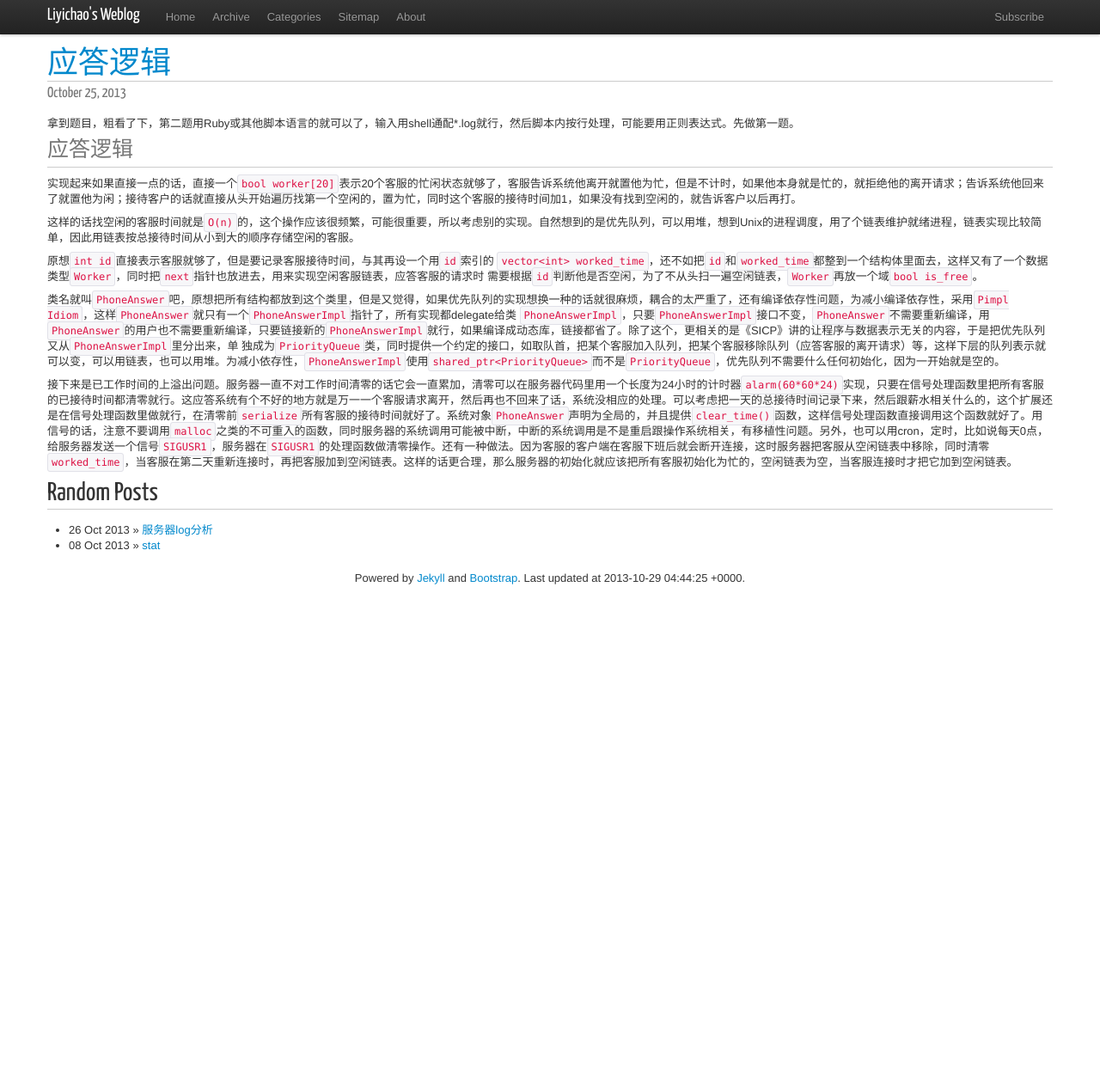
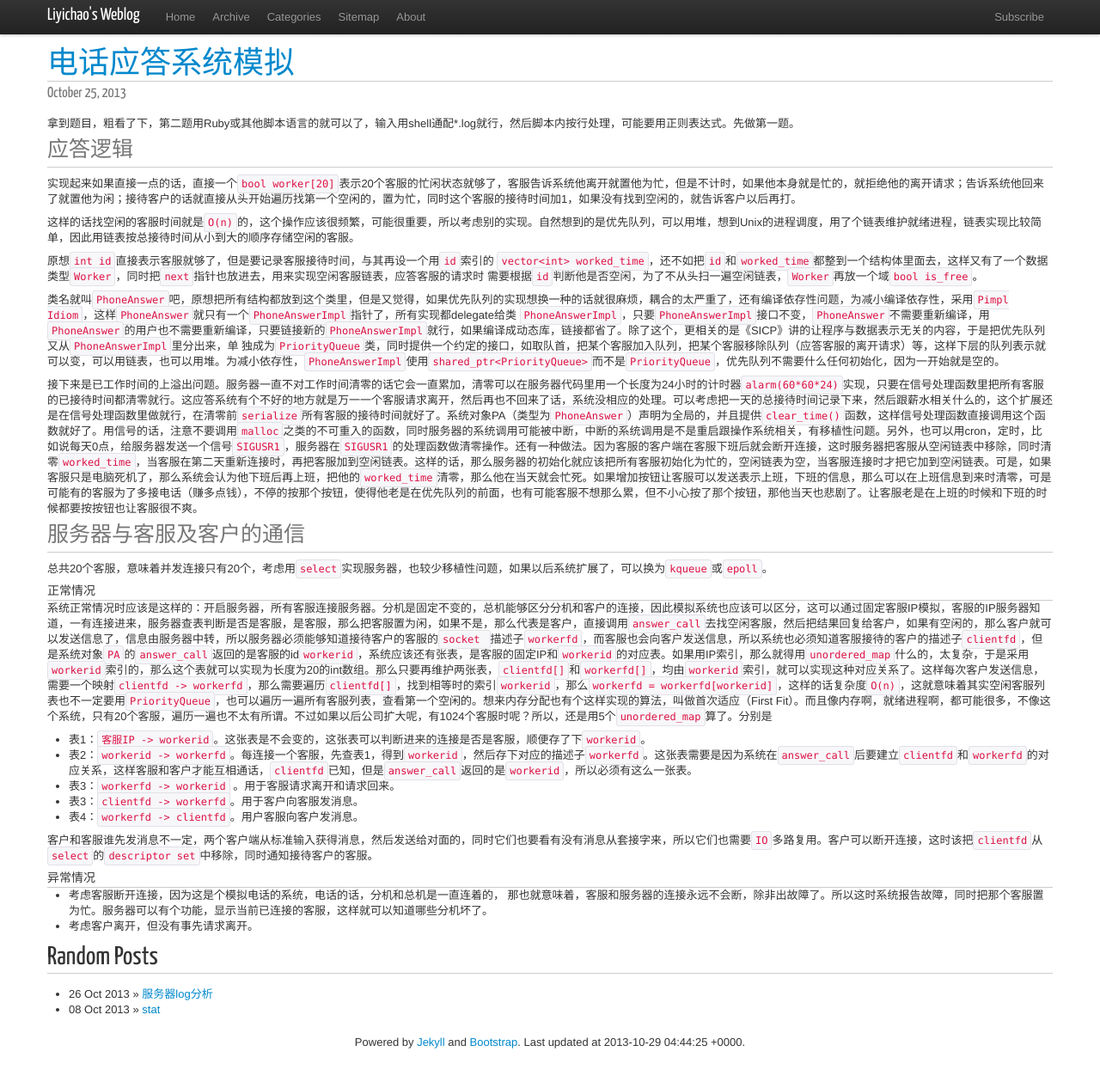
Before and after one commit to liyichao/liyichao.github.io, a Jekyll site: the page built from _posts/2013/2013-10-25-phone-answering-logic.md, in a window 1280 px wide and 1262 px high. Shown: the top 1259 px of the window at 86% size. Built offline with Jekyll 4.4.1, drawn with Linux system fonts in a browser that asks for light colours; nearby versions of some CDN libraries; Markdown is read by kramdown in place of the engine named in the settings; comment, search, counter and statistics services are not loaded.

Commit message:
no comment

```diff
--- a/_posts/2013/2013-10-25-phone-answering-logic.md
+++ b/_posts/2013/2013-10-25-phone-answering-logic.md
@@ -1,6 +1,6 @@
 ---
 layout: post
-title: "应答逻辑"
+title: "电话应答系统模拟"
 category:
 tags: []
 ---
@@ -19,4 +19,25 @@ worked_time`，还不如把`id`和`worked_time`都整到一个结构体里面去
 `PhoneAnswerImpl`，只要`PhoneAnswerImpl`接口不变，`PhoneAnswer`不需要重新编译，用`PhoneAnswer`的用户也不需要重新编译，只要链接新的`PhoneAnswerImpl`就行，如果编译成动态库，链接都省了。除了这个，更相关的是《SICP》讲的让程序与数据表示无关的内容，于是把优先队列又从`PhoneAnswerImpl`里分出来，单
 独成为`PriorityQueue`类，同时提供一个约定的接口，如取队首，把某个客服加入队列，把某个客服移除队列（应答客服的离开请求）等，这样下层的队列表示就可以变，可以用链表，也可以用堆。为减小依存性，`PhoneAnswerImpl`使用`shared_ptr<PriorityQueue>`而不是`PriorityQueue`，优先队列不需要什么任何初始化，因为一开始就是空的。
 
-接下来是已工作时间的上溢出问题。服务器一直不对工作时间清零的话它会一直累加，清零可以在服务器代码里用一个长度为24小时的计时器`alarm(60*60*24)`实现，只要在信号处理函数里把所有客服的已接待时间都清零就行。这应答系统有个不好的地方就是万一一个客服请求离开，然后再也不回来了话，系统没相应的处理。可以考虑把一天的总接待时间记录下来，然后跟薪水相关什么的，这个扩展还是在信号处理函数里做就行，在清零前`serialize`所有客服的接待时间就好了。系统对象`PhoneAnswer`声明为全局的，并且提供`clear_time()`函数，这样信号处理函数直接调用这个函数就好了。用信号的话，注意不要调用`malloc`之类的不可重入的函数，同时服务器的系统调用可能被中断，中断的系统调用是不是重启跟操作系统相关，有移植性问题。另外，也可以用cron，定时，比如说每天0点，给服务器发送一个信号`SIGUSR1`，服务器在`SIGUSR1`的处理函数做清零操作。还有一种做法。因为客服的客户端在客服下班后就会断开连接，这时服务器把客服从空闲链表中移除，同时清零`worked_time`，当客服在第二天重新连接时，再把客服加到空闲链表。这样的话更合理，那么服务器的初始化就应该把所有客服初始化为忙的，空闲链表为空，当客服连接时才把它加到空闲链表。
+接下来是已工作时间的上溢出问题。服务器一直不对工作时间清零的话它会一直累加，清零可以在服务器代码里用一个长度为24小时的计时器`alarm(60*60*24)`实现，只要在信号处理函数里把所有客服的已接待时间都清零就行。这应答系统有个不好的地方就是万一一个客服请求离开，然后再也不回来了话，系统没相应的处理。可以考虑把一天的总接待时间记录下来，然后跟薪水相关什么的，这个扩展还是在信号处理函数里做就行，在清零前`serialize`所有客服的接待时间就好了。系统对象PA（类型为`PhoneAnswer`）声明为全局的，并且提供`clear_time()`函数，这样信号处理函数直接调用这个函数就好了。用信号的话，注意不要调用`malloc`之类的不可重入的函数，同时服务器的系统调用可能被中断，中断的系统调用是不是重启跟操作系统相关，有移植性问题。另外，也可以用cron，定时，比如说每天0点，给服务器发送一个信号`SIGUSR1`，服务器在`SIGUSR1`的处理函数做清零操作。还有一种做法。因为客服的客户端在客服下班后就会断开连接，这时服务器把客服从空闲链表中移除，同时清零`worked_time`，当客服在第二天重新连接时，再把客服加到空闲链表。这样的话，那么服务器的初始化就应该把所有客服初始化为忙的，空闲链表为空，当客服连接时才把它加到空闲链表。可是，如果客服只是电脑死机了，那么系统会认为他下班后再上班，把他的`worked_time`清零，那么他在当天就会忙死。如果增加按钮让客服可以发送表示上班，下班的信息，那么可以在上班信息到来时清零，可是可能有的客服为了多接电话（赚多点钱），不停的按那个按钮，使得他老是在优先队列的前面，也有可能客服不想那么累，但不小心按了那个按钮，那他当天也悲剧了。让客服老是在上班的时候和下班的时候都要按按钮也让客服很不爽。
+
+###服务器与客服及客户的通信
+总共20个客服，意味着并发连接只有20个，考虑用`select`实现服务器，也较少移植性问题，如果以后系统扩展了，可以换为`kqueue`或`epoll`。
+
+####正常情况
+系统正常情况时应该是这样的：开启服务器，所有客服连接服务器。分机是固定不变的，总机能够区分分机和客户的连接，因此模拟系统也应该可以区分，这可以通过固定客服IP模拟，客服的IP服务器知道，一有连接进来，服务器查表判断是否是客服，是客服，那么把客服置为闲，如果不是，那么代表是客户，直接调用`answer_call`去找空闲客服，然后把结果回复给客户，如果有空闲的，那么客户就可以发送信息了，信息由服务器中转，所以服务器必须能够知道接待客户的客服的`socket `描述子`workerfd`，而客服也会向客户发送信息，所以系统也必须知道客服接待的客户的描述子`clientfd`，但是系统对象`PA`的`answer_call`返回的是客服的id`workerid`，系统应该还有张表，是客服的固定IP和`workerid`的对应表。如果用IP索引，那么就得用`unordered_map`什么的，太复杂，于是采用`workerid`索引的，那么这个表就可以实现为长度为20的int数组。那么只要再维护两张表，`clientfd[]`和`workerfd[]`，均由`workerid`索引，就可以实现这种对应关系了。这样每次客户发送信息，需要一个映射`clientfd -> workerfd`，那么需要遍历`clientfd[]`，找到相等时的索引`workerid`，那么`workerfd = workerfd[workerid]`，这样的话复杂度`O(n)`，这就意味着其实空闲客服列表也不一定要用`PriorityQueue`，也可以遍历一遍所有客服列表，查看第一个空闲的。想来内存分配也有个这样实现的算法，叫做首次适应（First Fit）。而且像内存啊，就绪进程啊，都可能很多，不像这个系统，只有20个客服，遍历一遍也不太有所谓。不过如果以后公司扩大呢，有1024个客服时呢？所以，还是用5个`unordered_map`算了。分别是
+
+- 表1：`客服IP -> workerid`。这张表是不会变的，这张表可以判断进来的连接是否是客服，顺便存了下`workerid`。
+- 表2：`workerid -> workerfd`。每连接一个客服，先查表1，得到`workerid`，然后存下对应的描述子`workerfd`。这张表需要是因为系统在`answer_call`后要建立`clientfd`和`workerfd`的对应关系，这样客服和客户才能互相通话，`clientfd`已知，但是`answer_call`返回的是`workerid`，所以必须有这么一张表。
+- 表3：`workerfd -> workerid` 。用于客服请求离开和请求回来。
+- 表3：`clientfd -> workerfd`。用于客户向客服发消息。
+- 表4：`workerfd -> clientfd`。用户客服向客户发消息。
+
+
+客户和客服谁先发消息不一定，两个客户端从标准输入获得消息，然后发送给对面的，同时它们也要看有没有消息从套接字来，所以它们也需要`IO`多路复用。客户可以断开连接，这时该把`clientfd`从`select`的`descriptor set`中移除，同时通知接待客户的客服。
+
+
+####异常情况
+
+- 考虑客服断开连接，因为这是个模拟电话的系统，电话的话，分机和总机是一直连着的， 那也就意味着，客服和服务器的连接永远不会断，除非出故障了。所以这时系统报告故障，同时把那个客服置为忙。服务器可以有个功能，显示当前已连接的客服，这样就可以知道哪些分机坏了。
+- 考虑客户离开，但没有事先请求离开。
```
